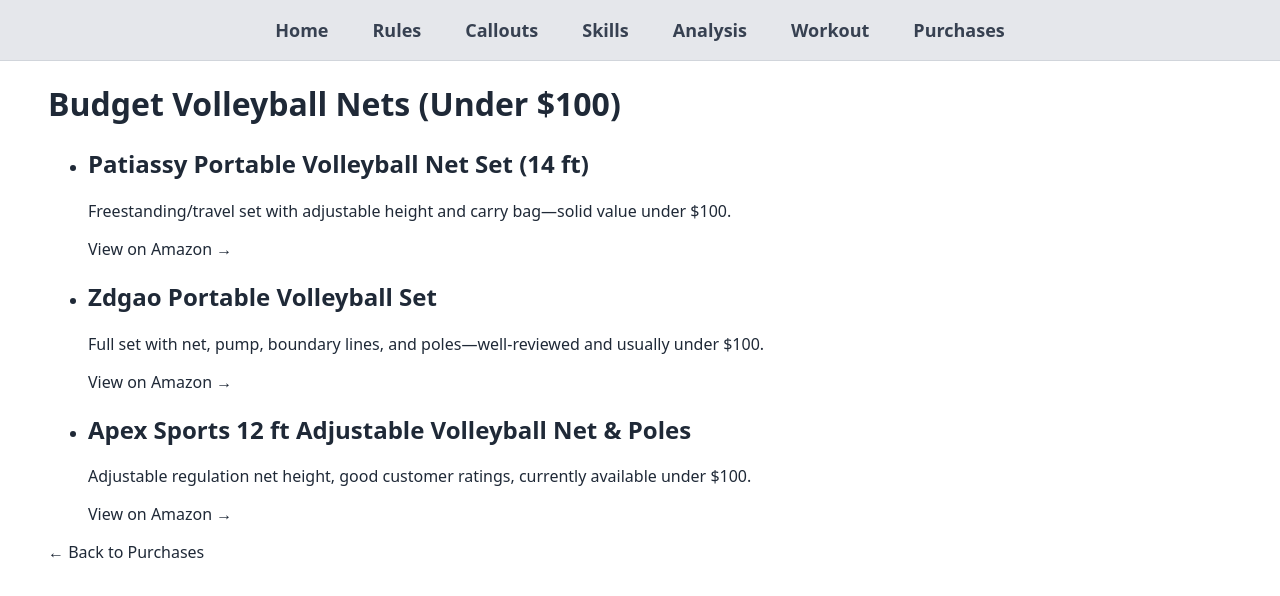
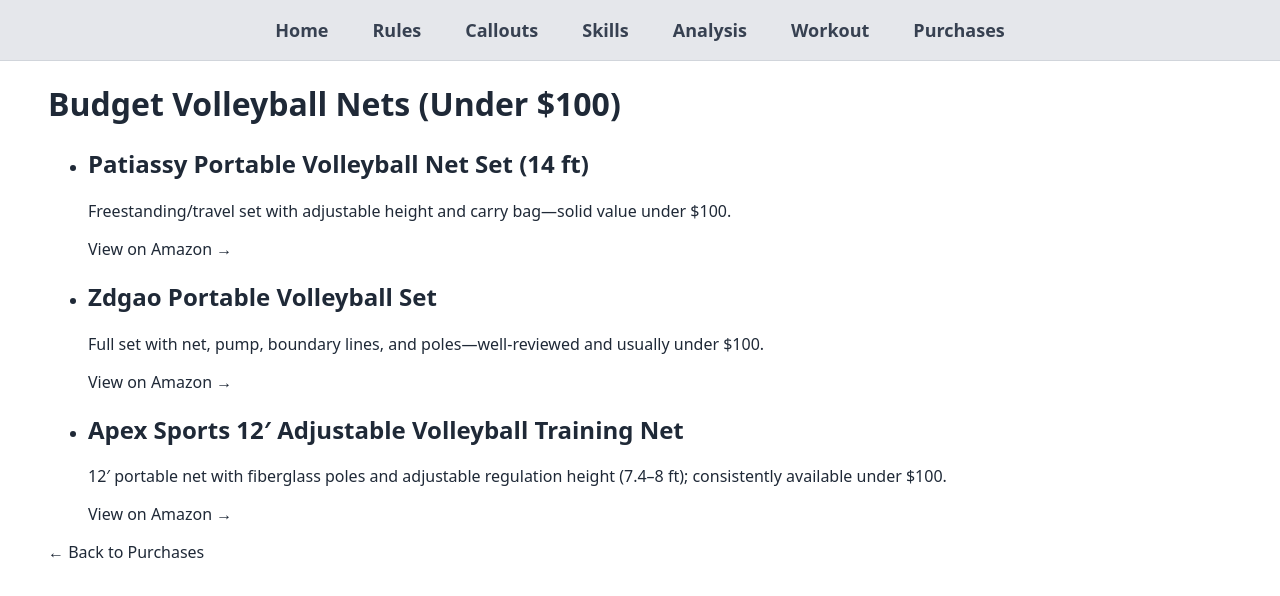
Before and after one commit to blueweriy/volleyball-ai-website, a React (Vite) app: page /purchases/nets/budget in a window 1280 px wide. Shown: the top 596 px of the page. Built offline with nearby package versions, Linux system fonts and the light colour scheme.

Commit message:
Update NetsBudget.jsx

```diff
--- a/src/pages/purchases/NetsBudget.jsx
+++ b/src/pages/purchases/NetsBudget.jsx
@@ -14,9 +14,9 @@ const items = [
     url: 'https://www.amazon.com/Zdgao-Outdoor-Portable-Volleyball-System/dp/B0BV7L8CCJ'
   },
   {
-    name: 'Apex Sports 12 ft Adjustable Volleyball Net & Poles',
-    desc: 'Adjustable regulation net height, good customer ratings, currently available under $100.',
-    url: 'https://www.amazon.com/Apex-Sports-Volleyball-Poles-Adjustable/dp/B08VWCJSN1'
+    name: 'Apex Sports 12′ Adjustable Volleyball Training Net',
+    desc: '12′ portable net with fiberglass poles and adjustable regulation height (7.4–8 ft); consistently available under $100.',
+    url: 'https://www.amazon.com/Apex-Sports-Adjustable-Volleyball-Training/dp/B0DT252Z36'
   }
 ];
 
@@ -27,7 +27,6 @@ export default function NetsBudget() {
       style={{ paddingLeft: "3rem", paddingRight: "3rem" }}
     >
       <h1 className="text-3xl font-bold mb-6">Budget Volleyball Nets (Under $100)</h1>
-
       <ul className="space-y-6">
         {items.map((it) => (
           <li key={it.name} className="p-0">
@@ -44,7 +43,6 @@ export default function NetsBudget() {
           </li>
         ))}
       </ul>
-
       <Link to="/purchases" className="mt-8 inline-block text-blue-600 hover:underline">
         ← Back to Purchases
       </Link>
```
